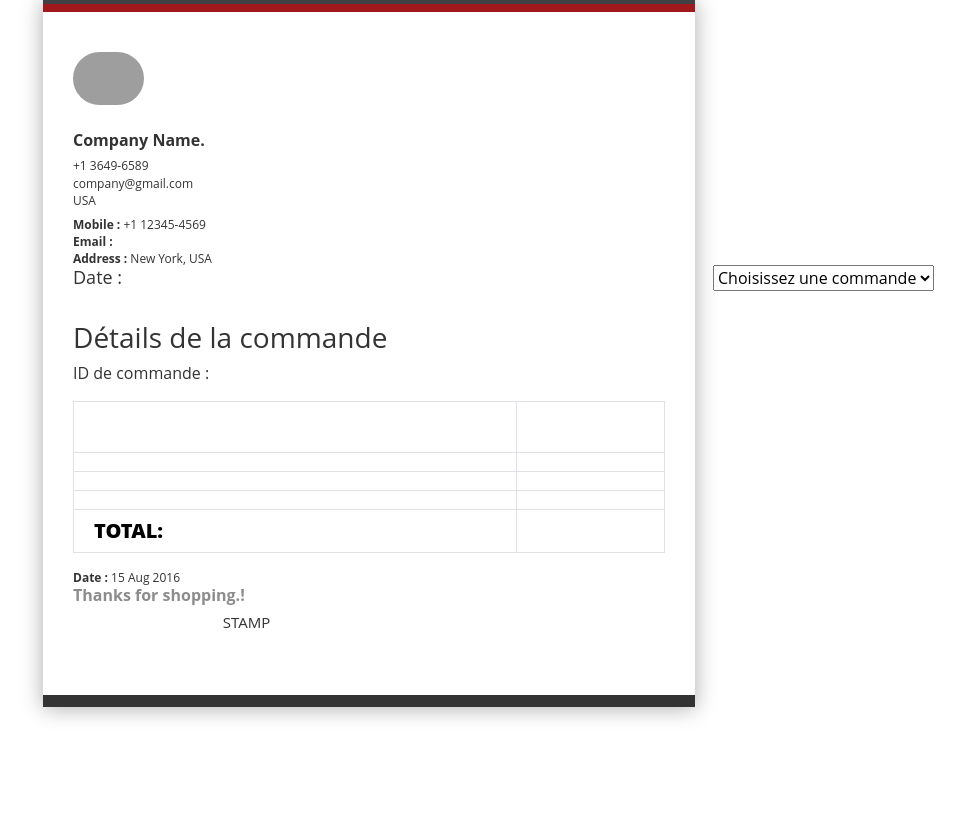
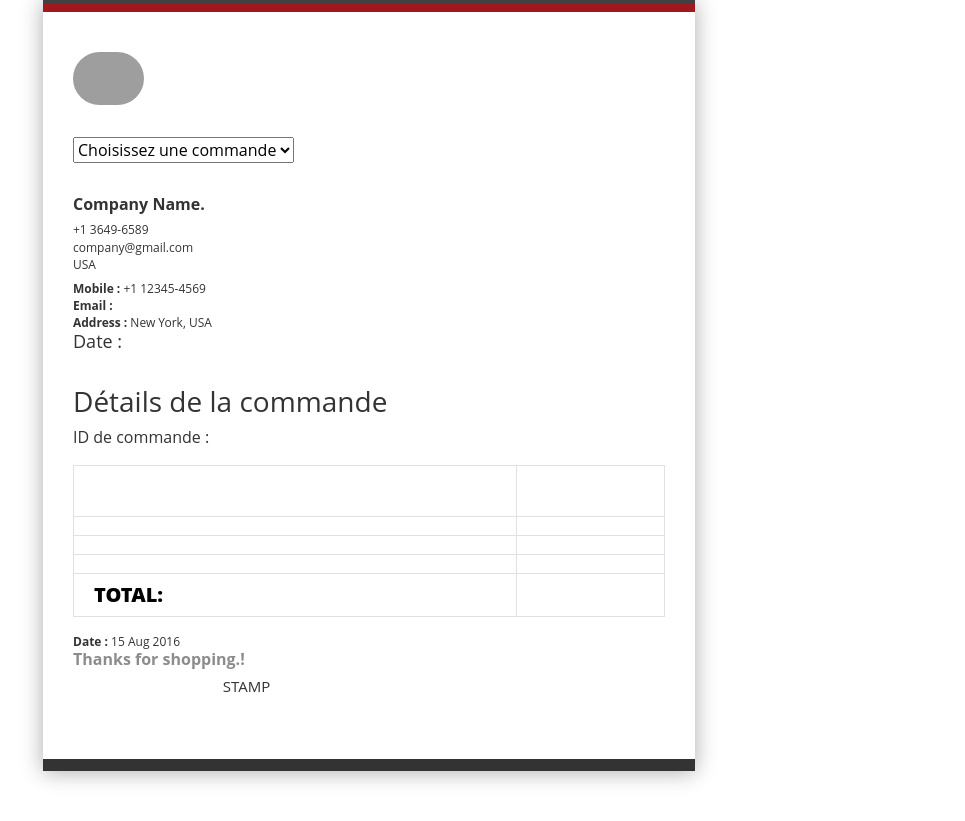
Before and after one commit to Olive97213/exo-sql, a PHP site: page / in a window 1280 px wide. Shown: the whole page, without its empty margins (271-1236 px from the left). Before the commit the page ends 719 px from the top, so only its background shows below. Run offline with PHP 8.4, Linux system fonts and the light colour scheme; data that the repository does not hold is empty; grey boxes are pictures that could not be loaded.

Commit message:
terminé

```diff
--- a/inc/index.php
+++ b/inc/index.php
@@ -109,7 +109,8 @@
 
 
 <script src="https://cdn.jsdelivr.net/npm/bootstrap@5.3.0-alpha3/dist/js/bootstrap.bundle.min.js"></script>
-<script src="../main.js"></script>
+<!-- <script src="../main.js"></script> -->
+
 
 
 </body>
--- a/inc/style.css
+++ b/inc/style.css
@@ -99,9 +99,8 @@ body{
             }
 
             .selection{
-                margin-left: 40em;
-                position: relative;
-                top: 10em;
+               margin-top: 2em;
+               margin-bottom: 2em;
 
             }
 
```
